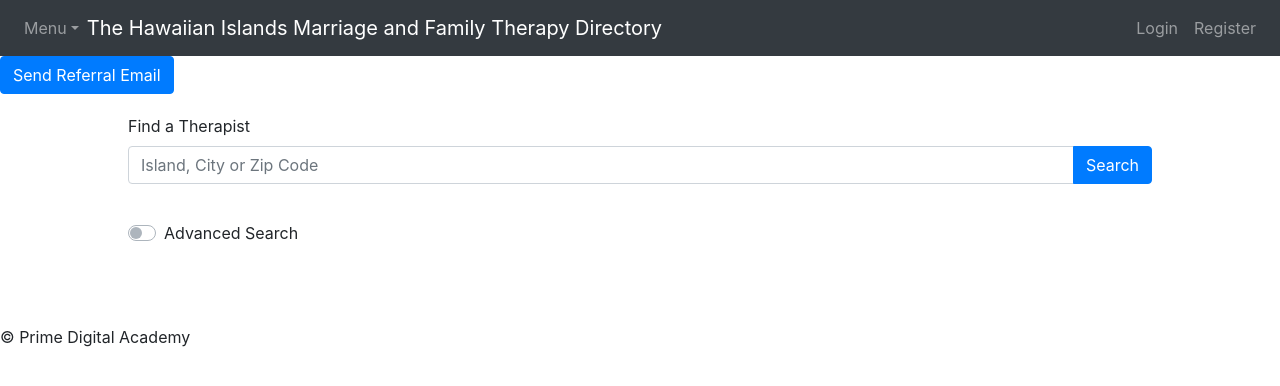
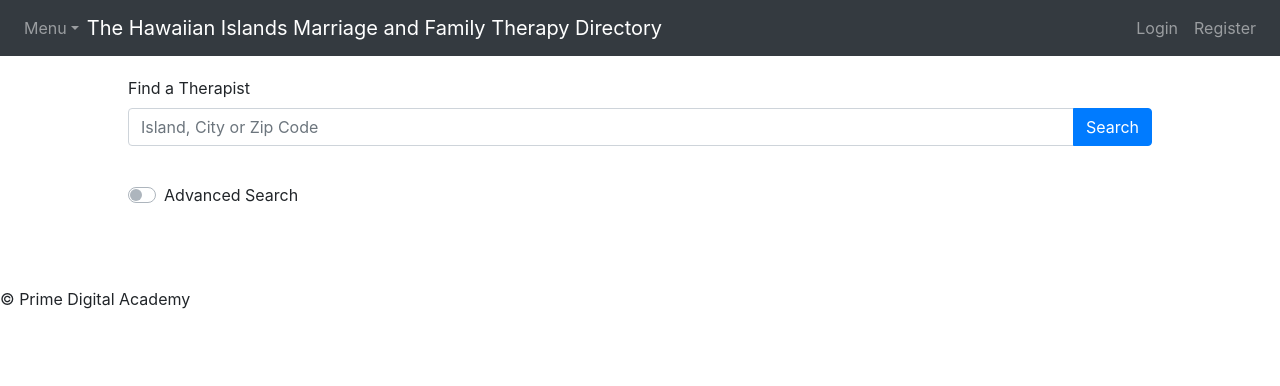
Before and after one commit to HornerJustinT/Hawaii-MFT, a React (Create React App) app: page /#/home in a window 1280 px wide. Shown: the top 386 px of the page. Built offline with nearby package versions, Linux system fonts and the light colour scheme; no server answers; what google-maps-react would draw is missing.

Commit message:
updating small things

```diff
--- a/src/components/HomePage/HomePage.js
+++ b/src/components/HomePage/HomePage.js
@@ -1,19 +1,13 @@
 import React, { Component } from 'react';
 
 import SearchBar from '../SearchBar/SearchBar'
-import EmailModal from '../EmailModal/EmailModal';
 
 
 class HomePage extends Component{
     render(){
         return(
             <>
-            <div>
-                <div>
-                    <EmailModal/>
-                </div>
                 <SearchBar />
-            </div>
             </>
         );
     }
--- a/src/components/ProfileView/ProfileView.js
+++ b/src/components/ProfileView/ProfileView.js
@@ -1,14 +1,12 @@
 import React, { Component } from "react";
 import "./ProfileView.css";
 import avatar from "../ProfileView/avatar.png";
-import googleMap from "../ProfileView/map-placeholder.jpg";
 import { connect } from "react-redux";
 import {
   Map,
   InfoWindow,
   Marker,
-  GoogleApiWrapper,
-  google,
+  GoogleApiWrapper
 } from "google-maps-react";
 const API_KEY = process.env.REACT_APP_GOOGLE_MAPS_KEY;
 
@@ -50,7 +48,7 @@ class ProfileView extends Component {
     }
   }
   setMAP = () => { // function that sets the map latitudes only when it was unchanged to stop infinete loop. I do not know how to set up async for when the dispatch is done.
-    if (this.state.lat == 0 && this.state.lng ==0 ) {
+    if (this.state.lat === 0 && this.state.lng === 0 ) {
       console.log(this.props.profile.address[0]);
       const url_address = encodeURI(this.props.profile.address[0]).replace(
         /%20/g,
```
Also changed, not shown: 1 other file (tests, documents, lock files or other folders).
